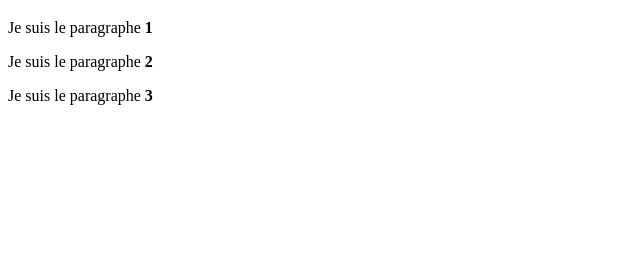
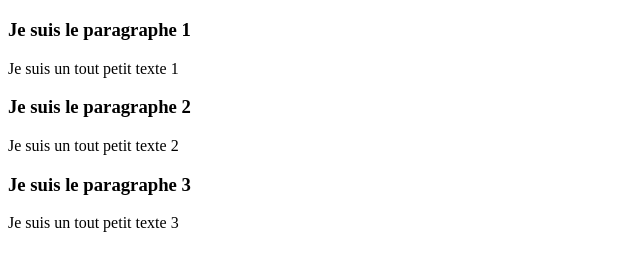
Before and after one commit to Simon-Herminet/Cours_gitHub, a plain HTML site: page index.html in a window 1280 px wide. Shown: the part 61-332 px from the top of the page, without its empty margins (0-640 px from the left). Drawn offline with Linux system fonts and the light colour scheme.

Commit message:
ajout de petit texte index.html

```diff
--- a/index.html
+++ b/index.html
@@ -9,9 +9,12 @@
 
 <body>
     <h1>Je suis le Titre du document cours_git </h1>
-    <p>Je suis le paragraphe <b>1</b></p>
-    <p>Je suis le paragraphe <b>2</b></p>
-    <p>Je suis le paragraphe <b>3</b></p>
+    <h3>Je suis le paragraphe <b>1</b></h3>
+    <p> Je suis un tout petit texte 1</p>
+    <h3>Je suis le paragraphe <b>2</b></h3>
+    <p> Je suis un tout petit texte 2</p>
+    <h3>Je suis le paragraphe <b>3</b></h3>
+    <p> Je suis un tout petit texte 3</p>
 
 </body>
 
```
